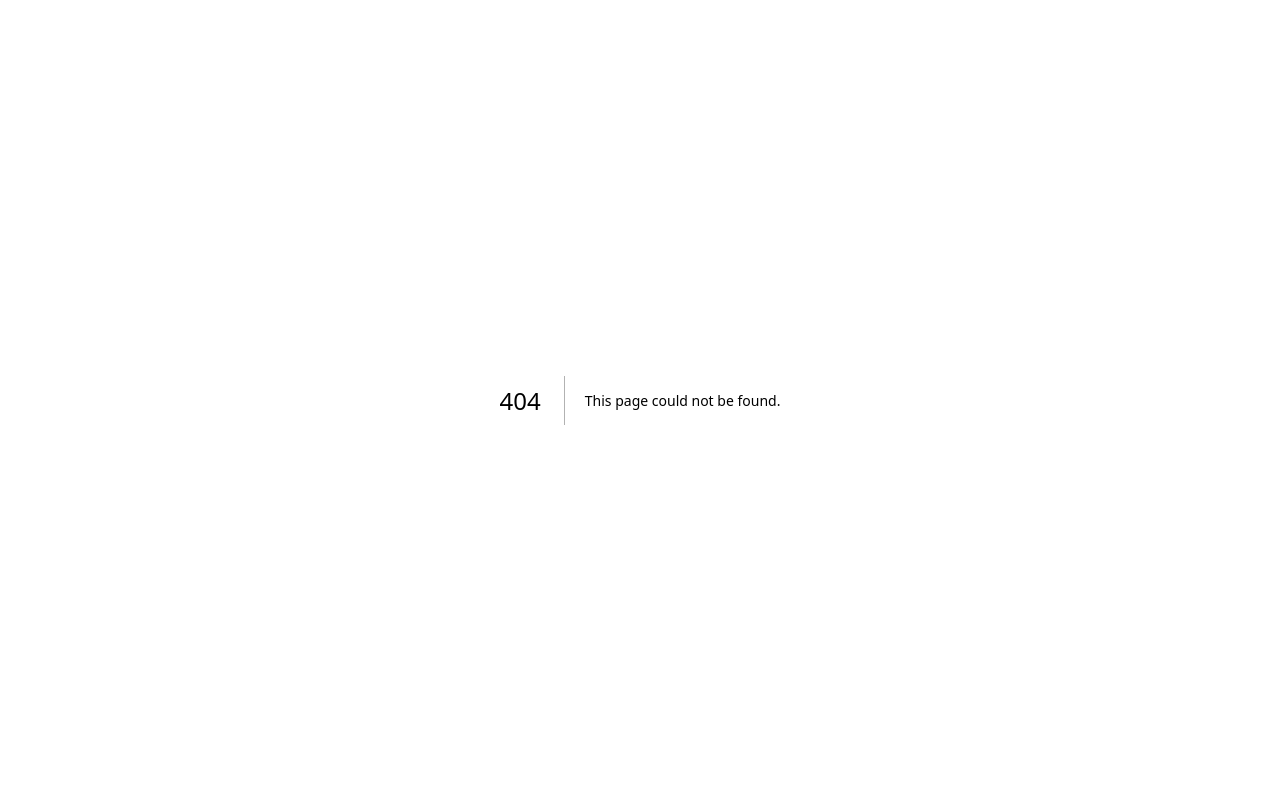
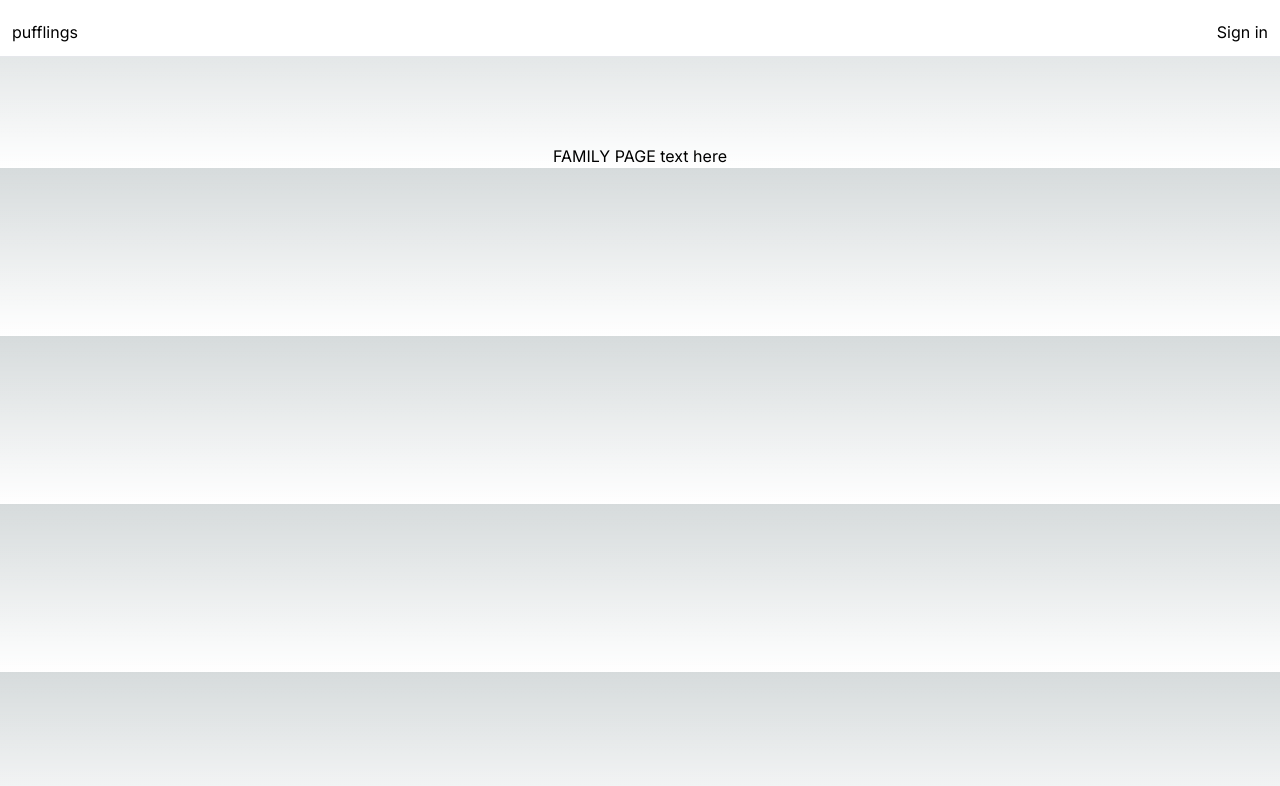
Before and after one commit to kmchandler/pufflings, a Next.js app: page /pufflings/family in a window 1280 px wide. Before the commit this address had no page. Shown: the top 786 px of the page. Built offline with nearby package versions, Linux system fonts and the light colour scheme; no server answers.

Commit message:
crated family page with navbar and placeholder text

```diff
--- /dev/null
+++ b/app/pufflings/family/page.tsx
@@ -0,0 +1,14 @@
+import NavBar from "@/app/ui/navigation";
+
+const Family = () => {
+  return (
+    <div className="flex flex-col">
+        <NavBar />
+      <div className="mt-36 self-center">
+        FAMILY PAGE text here
+      </div>
+    </div>
+  );
+};
+
+export default Family;
```
